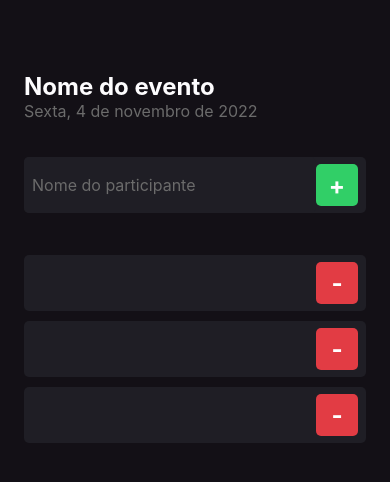
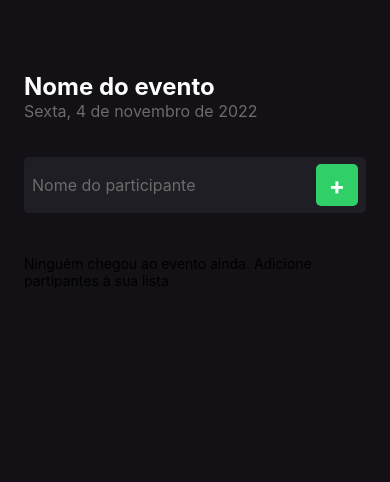
Before and after one commit to alexpacheli/iamhere, a React Native app: screen / in a window 390 px wide. Shown: the top 482 px of the page. Built offline with nearby package versions, Linux system fonts and the light colour scheme.

Commit message:
changes on Home

```diff
--- a/src/screens/Home/index.tsx
+++ b/src/screens/Home/index.tsx
@@ -1,12 +1,52 @@
-import { View, Text, TextInput, TouchableOpacity } from "react-native";
+import { useState } from "react";
+
+import {
+  View,
+  Text,
+  TextInput,
+  TouchableOpacity,
+  FlatList,
+  Alert,
+} from "react-native";
 
 import { Participant } from "../../components/Participant";
 
 import { styles } from "./styles";
 
 export function Home() {
+  const [participants, setParticipants] = useState<string[]>([]);
+  const [participantName, setParticipantName] = useState("");
+
   function handleParticipantAdd() {
-    alert("Participants added");
+    if (participants.includes(participantName)) {
+      return Alert.alert(
+        "Ops...",
+        "Já existe um participante na lista com esse nome."
+      );
+    }
+
+    setParticipants((prevState) => [...prevState, participantName]);
+    setParticipantName("");
+  }
+
+  function handleParticipantRemove(name: string) {
+    Alert.alert(
+      "Remover participante",
+      `Você tem certeza que deseja remover o participante ${name} da lista?`,
+      [
+        {
+          text: "Cancelar",
+          style: "cancel",
+        },
+        {
+          text: "Remover",
+          onPress: () =>
+            setParticipants((prevState) =>
+              prevState.filter((participants) => participants !== name)
+            ),
+        },
+      ]
+    );
   }
 
   return (
@@ -20,16 +60,36 @@
           placeholder="Nome do participante"
           placeholderTextColor="#6B6B6B"
           keyboardType="default"
+          onChangeText={setParticipantName}
+          value={participantName}
         />
 
-        <TouchableOpacity style={styles.button} onPress={handleParticipantAdd}>
+        <TouchableOpacity
+          style={styles.button}
+          onPress={handleParticipantAdd}
+          disabled={!participantName.trim()}
+        >
           <Text style={styles.buttonText}>+</Text>
         </TouchableOpacity>
       </View>
 
-      <Participant />
-      <Participant />
-      <Participant />
+      <FlatList
+        data={participants}
+        keyExtractor={(item) => item}
+        renderItem={({ item }) => (
+          <Participant
+            key={item}
+            name={item}
+            onRemove={() => handleParticipantRemove(item)}
+          />
+        )}
+        showsVerticalScrollIndicator={false}
+        ListEmptyComponent={() => (
+          <Text style={styles.listEmptyText}>
+            Ninguém chegou ao evento ainda. Adicione partipantes à sua lista
+          </Text>
+        )}
+      />
     </View>
   );
 }
```
